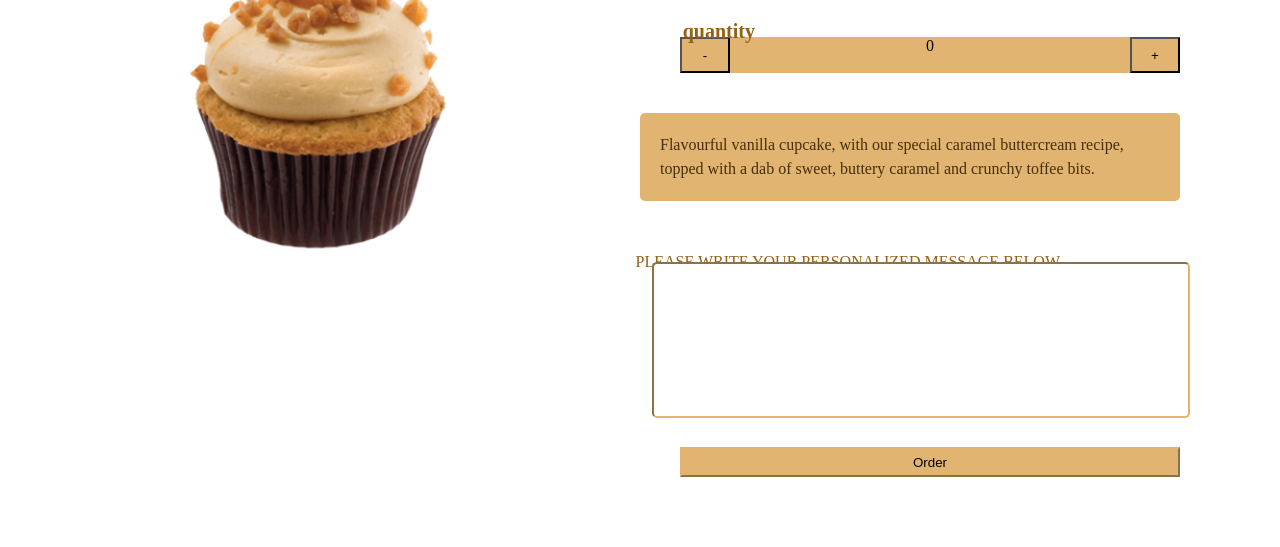
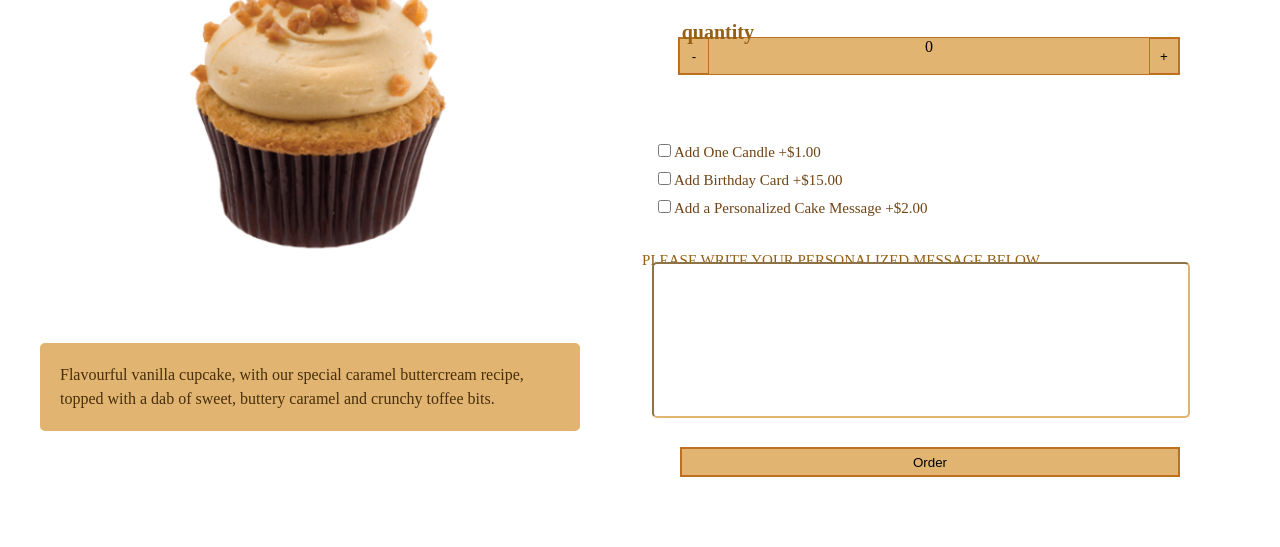
Before and after one commit to zainabalazzawi/my-gatsby-site, a Gatsby site: page /caramel-party in a window 1280 px wide. Shown: the part 253-800 px from the top of the page. Built offline with nearby package versions, Linux system fonts and the light colour scheme; Gatsby itself is replaced by a stand-in of ours.

Commit message:
add checkbox

```diff
--- /dev/null
+++ b/src/components/checkbox/checkbox.js
@@ -0,0 +1,34 @@
+import React from "react";
+import styled from "styled-components";
+export default function Checkbox() {
+  return (
+    <Wrapper>
+      <label>
+        <input type="checkbox" />
+        Add One Candle +$1.00
+      </label>
+      <label>
+        <input type="checkbox" />
+        Add Birthday Card +$15.00
+      </label>
+      <label>
+        <input type="checkbox" />
+        Add a Personalized Cake Message +$2.00
+      </label>
+    </Wrapper>
+  );
+}
+const Wrapper = styled.div`
+  position: absolute;
+  width: 400px;
+  height: 200px;
+  right: 230px;
+  top: 390px;
+  font-size: 15px;
+  color: #704313;
+
+  label {
+    display: block;
+    padding: 4px;
+  }
+`;
--- a/src/components/counter/counter.js
+++ b/src/components/counter/counter.js
@@ -24,21 +24,23 @@ const Wrapper = styled.div`
   grid-template-columns: repeat(3, auto);
   display: grid;
   background: #e1b472;
+  border: 1px solid #bd7120;
 
   /* border: 1px solid #946013; */
 
   button {
-    width: 50px;
+    width: 30px;
     height: 36px;
     background: #e1b472;
+    border: 1px solid #bd7120;
 
     /* border-color: #472f09; */
   }
 
   div {
+    width: 440px;
+    height: 36px;
     text-align: center;
-    width: 400px;
-    height: 36px;
   }
 `;
 const QuantityWrapper = styled.h1`
@@ -49,4 +51,5 @@ const QuantityWrapper = styled.h1`
   font-weight: 20px;
   color: #946013;
   padding: 10px;
+  text-align: center;
 `;
--- a/src/pages/caramel-party.js
+++ b/src/pages/caramel-party.js
@@ -1,8 +1,9 @@
 import React from "react";
 import styled from "styled-components";
 import Counter from "../components/counter/counter";
+import Checkbox from "../components/checkbox/checkbox";
 
-export default function Celebration() {
+export default function Cupcake() {
   return (
     <Wrapper>
       <TitleWrapper>
@@ -16,10 +17,14 @@ export default function Celebration() {
       <img src="/images/mini/mini-2.png" alt="mini" />
 
       <Counter />
-      <p className="information">
-        PLEASE WRITE YOUR PERSONALIZED MESSAGE BELOW
-      </p>
-      <input type="text" className="message" />
+      <Checkbox />
+
+      <label>
+        <p className="information">
+          PLEASE WRITE YOUR PERSONALIZED MESSAGE BELOW
+        </p>
+        <input type="text" className="message" />
+      </label>
       <button type="button" className="order">
         Order
       </button>
@@ -49,8 +54,9 @@ const Wrapper = styled.div`
   .information {
     position: absolute;
     top: 490px;
-    right: 220px;
+    right: 240px;
     color: #946013;
+    font-size: 15px;
   }
   .order {
     position: absolute;
@@ -59,13 +65,13 @@ const Wrapper = styled.div`
     width: 500px;
     height: 30px;
     background: #e1b472;
-    border-color: #e1b472;
+    border: 2px solid #bd7120;
   }
 `;
 const TextWrapper = styled.p`
   position: absolute;
-  top: 350px;
-  right: 100px;
+  top: 580px;
+  right: 700px;
   width: 500px;
   line-height: 1.5;
   background: #e1b472;
@@ -83,7 +89,7 @@ const TitleWrapper = styled.h1`
   font-weight: 10px;
   display: grid;
   gap: 10px;
-  color: #946013;
+  color: #704313;
   span {
     font-size: 20px;
   }
```
Also changed, not shown: src/components/cake/celebration.js (+7 -5 lines), src/components/cake/mini.js (+4 -3 lines), src/components/header/header.js (+6 -6 lines), src/pages/chocolate-caramel.js (+8 -7 lines), src/pages/chocolate-mousse.js (+7 -7 lines), src/pages/chocolate-peanut.js (+7 -5 lines), src/pages/lemon-mousse.js (+10 -9 lines), src/pages/mocha-espresso.js (+7 -5 lines).
